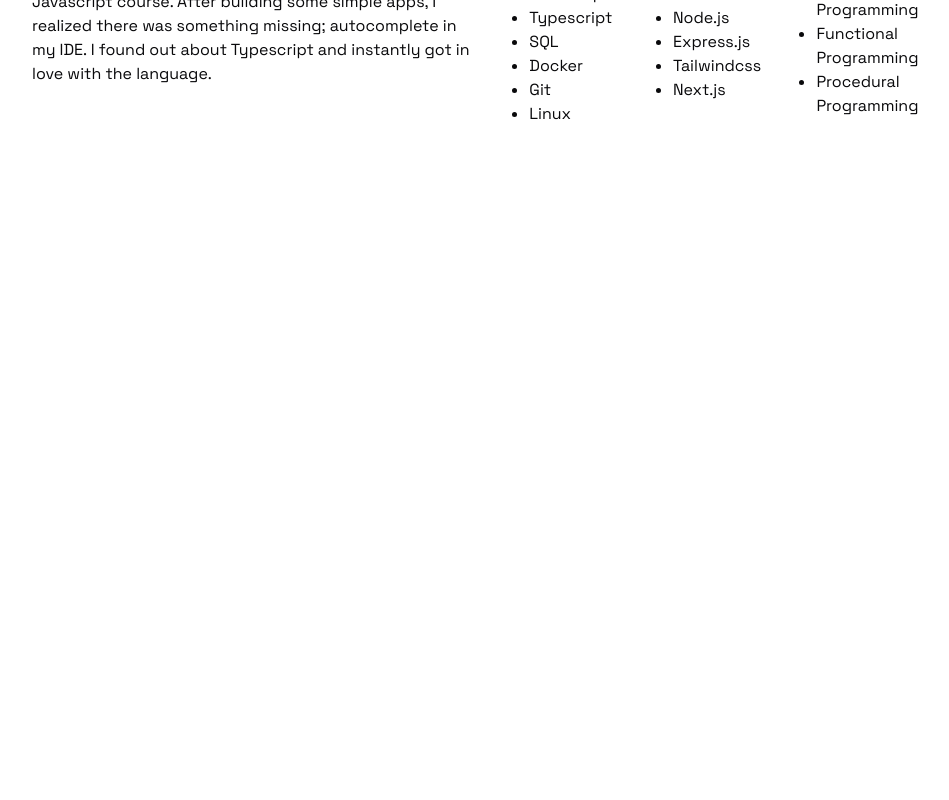
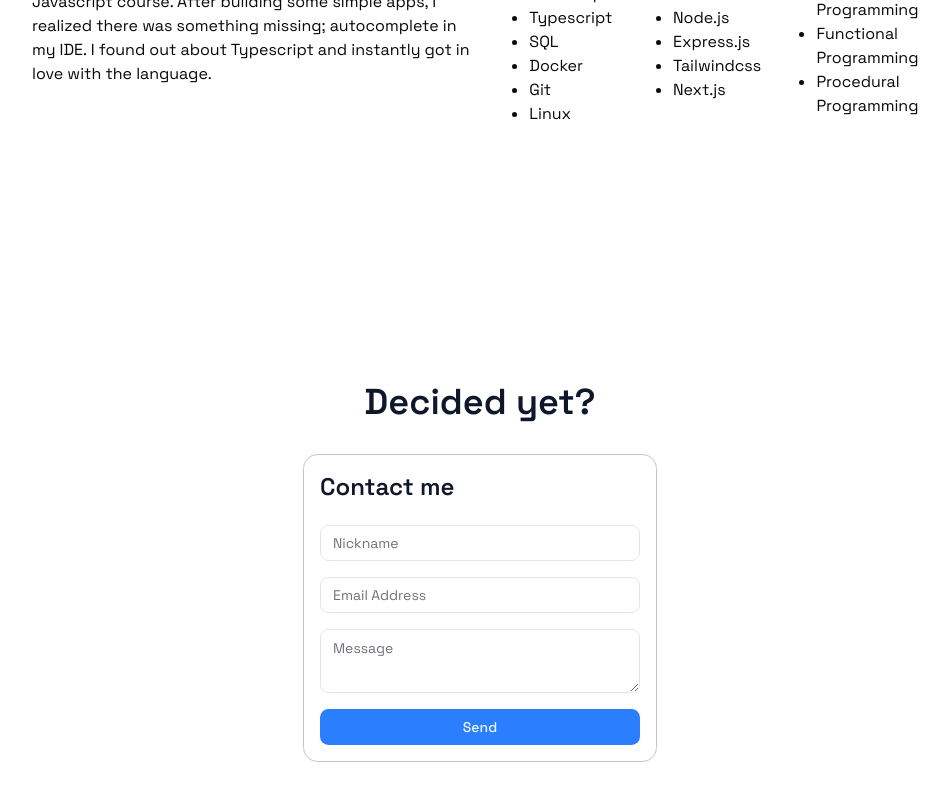
Before and after one commit to smlxdesign/portfolio, a Next.js app: page / in a window 1280 px wide. Shown: the part 1323-2123 px from the top of the page, without its empty margins (160-1109 px from the left). Before the commit the page ends 1577 px from the top, so only its background shows below. Built offline with nearby package versions, Linux system fonts and the light colour scheme.

Commit message:
add form

```diff
--- a/package.json
+++ b/package.json
@@ -14,16 +14,18 @@
 		"typecheck": "tsc --noEmit"
 	},
 	"dependencies": {
+		"@radix-ui/react-label": "^2.1.7",
 		"@radix-ui/react-slot": "^1.2.3",
 		"@remixicon/react": "^4.6.0",
 		"@t3-oss/env-nextjs": "^0.12.0",
+		"@tanstack/react-form": "^1.12.4",
 		"class-variance-authority": "^0.7.1",
 		"clsx": "^2.1.1",
 		"next": "^15.2.3",
 		"react": "^19.0.0",
 		"react-dom": "^19.0.0",
 		"tailwind-merge": "^3.3.1",
-		"zod": "^3.24.2"
+		"zod": "^3.25.71"
 	},
 	"devDependencies": {
 		"@biomejs/biome": "1.9.4",
--- a/src/app/page.tsx
+++ b/src/app/page.tsx
@@ -1,5 +1,6 @@
 import Image from "next/image";
 import Link from "next/link";
+import { ContactForm } from "~/components/contact-form";
 import { Hero } from "~/components/sections/hero";
 import { Heading } from "~/components/typography/heading";
 import { Subheading } from "~/components/typography/subheading";
@@ -16,7 +17,7 @@
 					Fullstack engineer
 					<br /> + designer
 				</Hero>
-				<section className="flex flex-col items-center gap-8 px-6 py-16 md:py-32 lg:px-24 xl:px-48">
+				<section className="flex flex-col items-center gap-8 px-8 py-16 sm:px-12 md:py-32 lg:px-24 xl:px-48">
 					<Heading>My Latest Projects</Heading>
 					<div className="flex flex-col gap-4 sm:grid sm:grid-cols-3">
 						{products.map((product, index) => {
@@ -56,7 +57,7 @@
 						<Link href="/products/">Show all</Link>
 					</Button>
 				</section>
-				<section className="flex flex-col items-center gap-8 px-6 py-16 md:py-32 lg:px-24 xl:px-48">
+				<section className="flex flex-col items-center gap-8 px-8 py-16 sm:px-12 md:py-32 lg:px-24 xl:px-48">
 					<Heading>A little about me</Heading>
 					<div className="flex w-full flex-col gap-8 lg:flex-row">
 						<p className="w-full max-w-[60ch]">
@@ -100,6 +101,10 @@
 						</div>
 					</div>
 				</section>
+				<section className="flex flex-col items-center gap-8 px-6 py-16 md:py-32 lg:px-24 xl:px-48">
+					<Heading>Decided yet?</Heading>
+					<ContactForm />
+				</section>
 			</main>
 		</div>
 	);
--- /dev/null
+++ b/src/components/contact-form.tsx
@@ -0,0 +1,139 @@
+"use client";
+
+import { z } from "zod/v4";
+import { createFormHook, createFormHookContexts } from "@tanstack/react-form";
+import { Input } from "~/components/ui/input";
+import { Textarea } from "~/components/ui/textarea";
+import { Button } from "~/components/ui/button";
+import { Card, CardContent, CardHeader } from "./ui/card";
+import { Subheading } from "./typography/subheading";
+import { useEffect } from "react";
+import { InlineError } from "./ui/inline-error";
+
+export const formSchema = z.object({
+	name: z
+		.string()
+		.min(3, "Name must be longer than 3 characters")
+		.max(100, "Name must not be longer than 100 characters"),
+	email: z
+		.email()
+		.min(3, "Email must be longer than 3 characters")
+		.max(100, "Name must not be longer than 100 characters"),
+	message: z.string().min(3, "Message must be longer than 3 characters"),
+});
+export type formSchema = z.infer<typeof formSchema>;
+
+const { fieldContext, formContext } = createFormHookContexts();
+
+const { useAppForm } = createFormHook({
+	fieldComponents: {
+		Input,
+		Textarea,
+	},
+	formComponents: {
+		Button,
+	},
+	fieldContext,
+	formContext,
+});
+
+export function ContactForm() {
+	const form = useAppForm({
+		defaultValues: {
+			name: "",
+			email: "",
+			message: "",
+		},
+
+		validators: {
+			onChange: formSchema,
+		},
+
+		onSubmit: ({ value }) => {
+			console.log(value);
+		},
+	});
+
+	return (
+		<Card>
+			<CardHeader>
+				<Subheading>Contact me</Subheading>
+			</CardHeader>
+			<CardContent>
+				<form
+					onSubmit={(event) => {
+						event.preventDefault();
+						form.handleSubmit();
+					}}
+					className="flex w-80 flex-col gap-4"
+				>
+					<form.AppField name="name">
+						{(field) => (
+							<div className="flex flex-col gap-1">
+								<field.Input
+									placeholder="Nickname"
+									type="text"
+									onChange={(event) => field.handleChange(event.target.value)}
+									id={field.name}
+									name={field.name}
+									value={field.state.value}
+								/>
+								{!field.state.meta.isValid && field.state.meta.isTouched && (
+									<InlineError>
+										{field.state.meta.errors.map(
+											(error) => error?.message,
+										)[0] ?? null}
+									</InlineError>
+								)}
+							</div>
+						)}
+					</form.AppField>
+					<form.AppField name="email">
+						{(field) => (
+							<div className="flex flex-col gap-1">
+								<field.Input
+									placeholder="Email Address"
+									type="email"
+									onChange={(event) => field.handleChange(event.target.value)}
+									id={field.name}
+									name={field.name}
+									value={field.state.value}
+								/>
+								{!field.state.meta.isValid && field.state.meta.isTouched && (
+									<InlineError>
+										{field.state.meta.errors.map(
+											(error) => error?.message,
+										)[0] ?? null}
+									</InlineError>
+								)}
+							</div>
+						)}
+					</form.AppField>
+					<form.AppField name="message">
+						{(field) => (
+							<div className="flex flex-col gap-1">
+								<field.Textarea
+									placeholder="Message"
+									onChange={(event) => field.handleChange(event.target.value)}
+									id={field.name}
+									name={field.name}
+									value={field.state.value}
+								/>
+								{!field.state.meta.isValid && field.state.meta.isTouched && (
+									<InlineError>
+										{field.state.meta.errors.map(
+											(error) => error?.message,
+										)[0] ?? null}
+									</InlineError>
+								)}
+							</div>
+						)}
+					</form.AppField>
+					<form.AppForm>
+						<form.Button type="submit">Send</form.Button>
+					</form.AppForm>
+				</form>
+			</CardContent>
+		</Card>
+	);
+}
--- a/src/components/sections/hero.tsx
+++ b/src/components/sections/hero.tsx
@@ -9,7 +9,7 @@
 }: React.ComponentProps<"section">) {
 	return (
 		<section
-			className={cn("px-6 pt-32 pb-16 md:pt-48 lg:px-24 xl:px-48", className)}
+			className={cn("px-8 pt-32 pb-16 sm:px-12 md:pt-48 lg:px-24 xl:px-48", className)}
 			{...props}
 		>
 			<Title>{children}</Title>
--- /dev/null
+++ b/src/components/ui/inline-error.tsx
@@ -0,0 +1,23 @@
+import { RiErrorWarningLine } from "@remixicon/react";
+import type React from "react";
+import { cn } from "~/lib/utils";
+
+export function InlineError({
+	children,
+	className,
+	...props
+}: React.ComponentProps<"div">) {
+	return (
+		<div
+			role="alert"
+			className={cn(
+				"flex flex-row items-center gap-2 rounded-md border px-3 py-2 text-xs",
+				className,
+			)}
+			{...props}
+		>
+			<RiErrorWarningLine className="size-5 text-destructive" />
+			{children}
+		</div>
+	);
+}
--- /dev/null
+++ b/src/components/ui/input.tsx
@@ -0,0 +1,21 @@
+import type * as React from "react";
+
+import { cn } from "~/lib/utils";
+
+function Input({ className, type, ...props }: React.ComponentProps<"input">) {
+	return (
+		<input
+			type={type}
+			data-slot="input"
+			className={cn(
+				"flex h-9 w-full min-w-0 rounded-md border border-input bg-transparent px-3 py-1 text-base shadow-xs outline-none transition-[color,box-shadow] selection:bg-primary selection:text-primary-foreground file:inline-flex file:h-7 file:border-0 file:bg-transparent file:font-medium file:text-foreground file:text-sm placeholder:text-muted-foreground disabled:pointer-events-none disabled:cursor-not-allowed disabled:opacity-50 md:text-sm dark:bg-input/30",
+				"focus-visible:border-ring focus-visible:ring-[3px] focus-visible:ring-ring/50",
+				"aria-invalid:border-destructive aria-invalid:ring-destructive/20 dark:aria-invalid:ring-destructive/40",
+				className,
+			)}
+			{...props}
+		/>
+	);
+}
+
+export { Input };
--- /dev/null
+++ b/src/components/ui/label.tsx
@@ -0,0 +1,24 @@
+"use client";
+
+import type * as React from "react";
+import * as LabelPrimitive from "@radix-ui/react-label";
+
+import { cn } from "~/lib/utils";
+
+function Label({
+	className,
+	...props
+}: React.ComponentProps<typeof LabelPrimitive.Root>) {
+	return (
+		<LabelPrimitive.Root
+			data-slot="label"
+			className={cn(
+				"flex select-none items-center gap-2 font-medium text-sm leading-none peer-disabled:cursor-not-allowed peer-disabled:opacity-50 group-data-[disabled=true]:pointer-events-none group-data-[disabled=true]:opacity-50",
+				className,
+			)}
+			{...props}
+		/>
+	);
+}
+
+export { Label };
--- /dev/null
+++ b/src/components/ui/textarea.tsx
@@ -0,0 +1,18 @@
+import type * as React from "react";
+
+import { cn } from "~/lib/utils";
+
+function Textarea({ className, ...props }: React.ComponentProps<"textarea">) {
+	return (
+		<textarea
+			data-slot="textarea"
+			className={cn(
+				"field-sizing-content flex min-h-16 w-full rounded-md border border-input bg-transparent px-3 py-2 text-base shadow-xs outline-none transition-[color,box-shadow] placeholder:text-muted-foreground focus-visible:border-ring focus-visible:ring-[3px] focus-visible:ring-ring/50 disabled:cursor-not-allowed disabled:opacity-50 aria-invalid:border-destructive aria-invalid:ring-destructive/20 md:text-sm dark:bg-input/30 dark:aria-invalid:ring-destructive/40",
+				className,
+			)}
+			{...props}
+		/>
+	);
+}
+
+export { Textarea };
--- a/src/styles/globals.css
+++ b/src/styles/globals.css
@@ -28,6 +28,7 @@
 	--accent-foreground: oklch(0.21 0.006 285.885);
 
 	--destructive: oklch(0.577 0.245 27.325);
+	--destructive-foreground: oklch(1 0 0);
 	--border: oklch(0.82 0.004 286.32);
 	--input: oklch(0.92 0.004 286.32);
 	--ring: oklch(0.623 0.214 259.815);
@@ -95,29 +96,39 @@
 @theme inline {
 	--color-background: var(--background);
 	--color-foreground: var(--foreground);
+
 	--color-card: var(--card);
 	--color-card-foreground: var(--card-foreground);
+
 	--color-popover: var(--popover);
 	--color-popover-foreground: var(--popover-foreground);
+
 	--color-primary: var(--primary);
 	--color-primary-foreground: var(--primary-foreground);
+
 	--color-secondary: var(--secondary);
 	--color-secondary-foreground: var(--secondary-foreground);
+
 	--color-muted: var(--muted);
 	--color-muted-foreground: var(--muted-foreground);
+
 	--color-accent: var(--accent);
 	--color-accent-foreground: var(--accent-foreground);
+
 	--color-destructive: var(--destructive);
 	--color-destructive-foreground: var(--destructive-foreground);
+
 	--color-border: var(--border);
 	--color-input: var(--input);
 	--color-ring: var(--ring);
+
 	--color-chart-1: var(--chart-1);
 	--color-chart-2: var(--chart-2);
 	--color-chart-3: var(--chart-3);
 	--color-chart-4: var(--chart-4);
 	--color-chart-5: var(--chart-5);
 	--color-sidebar: var(--sidebar);
+
 	--color-sidebar-foreground: var(--sidebar-foreground);
 	--color-sidebar-primary: var(--sidebar-primary);
 	--color-sidebar-primary-foreground: var(--sidebar-primary-foreground);
```
Also changed, not shown: 1 other file (tests, documents, lock files or other folders).
